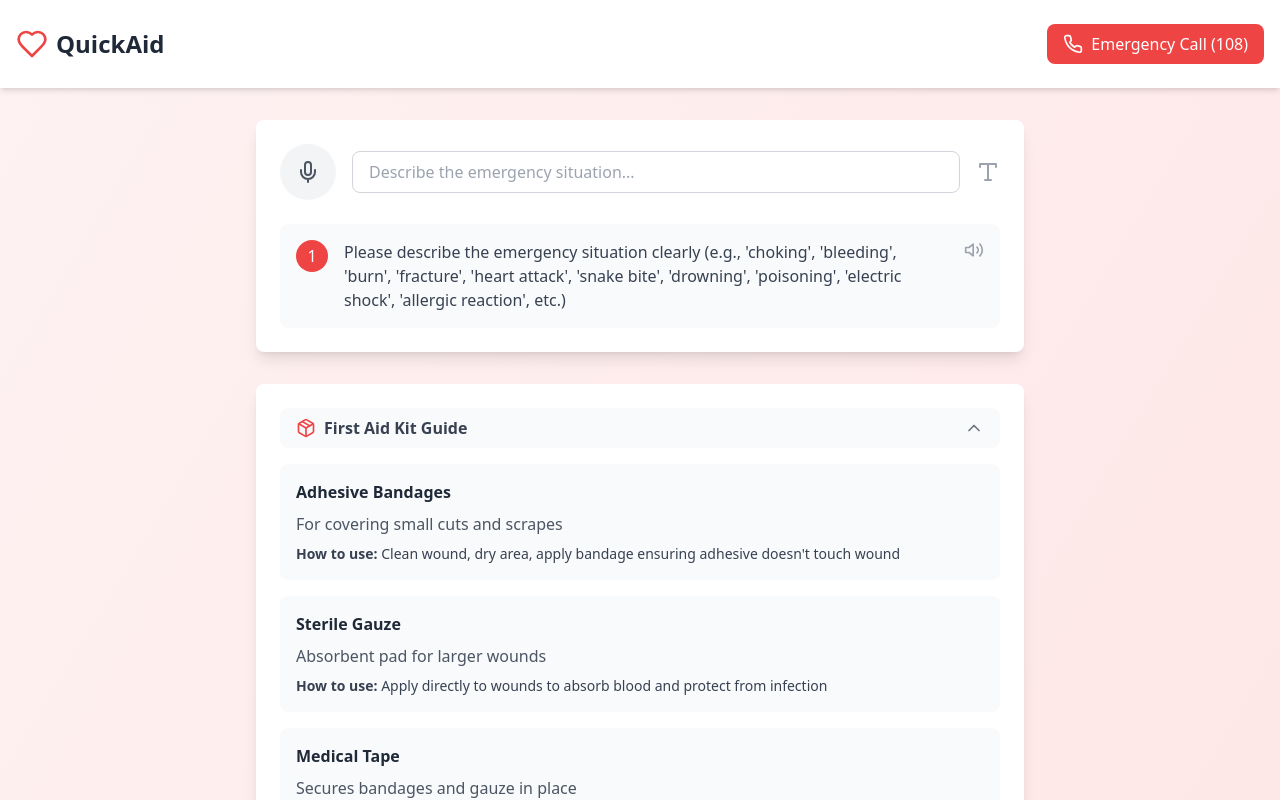
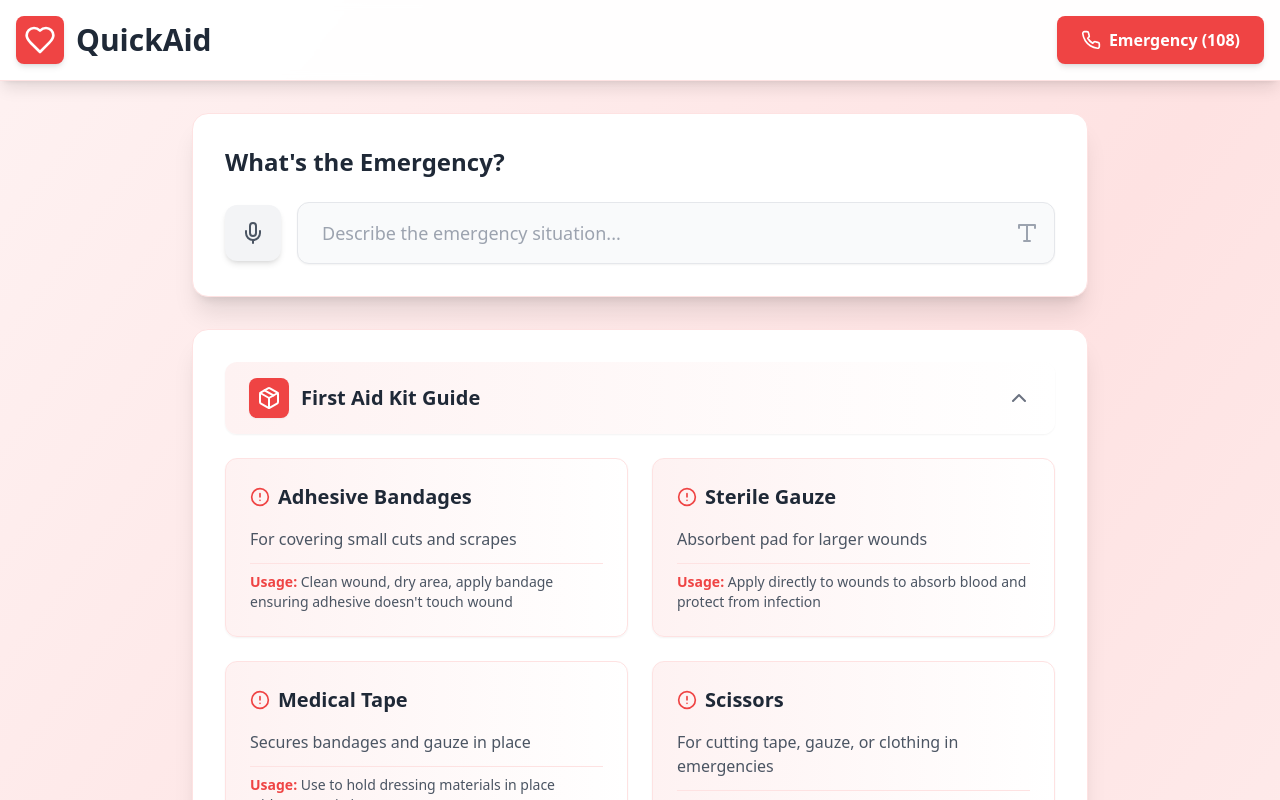
Before and after one commit to nisargpatel7042lva/QuickAid, a React (Vite) app: page / in a window 1280 px wide. Both pictures are taken after a click on the button "First Aid Kit Guide". Shown: the top 800 px of the page. Built offline with nearby package versions, Linux system fonts and the light colour scheme.

Commit message:
add fuse.js dependency and update type definitions for React

```diff
--- a/package.json
+++ b/package.json
@@ -11,6 +11,7 @@
   },
   "dependencies": {
     "@google-cloud/translate": "^8.0.2",
+    "fuse.js": "^7.0.0",
     "lucide-react": "^0.344.0",
     "react": "^18.3.1",
     "react-dom": "^18.3.1",
@@ -19,9 +20,8 @@
   },
   "devDependencies": {
     "@eslint/js": "^9.9.1",
-    "@types/react": "^18.3.18",
-    "@types/react-dom": "^18.3.5",
-    "@types/react-speech-recognition": "^3.9.6",
+    "@types/react": "^18.3.5",
+    "@types/react-dom": "^18.3.0",
     "@types/regenerator-runtime": "^0.13.5",
     "@vitejs/plugin-react": "^4.3.1",
     "autoprefixer": "^10.4.18",
--- a/src/App.tsx
+++ b/src/App.tsx
@@ -1,16 +1,44 @@
-import { useState, useEffect } from 'react';
-import { Heart, Mic, Phone, Type, Volume2, Package, ChevronDown, HeartPulse as Pulse } from 'lucide-react';
+import { useState, useEffect, useRef } from 'react';
+import { Heart, Mic, Phone, Type, Volume2, Package, ChevronDown, Youtube, PlayCircle, AlertCircle } from 'lucide-react';
 import 'regenerator-runtime/runtime';
 import SpeechRecognition, { useSpeechRecognition } from 'react-speech-recognition';
+import Fuse from 'fuse.js';
 
 function App() {
   const [inputText, setInputText] = useState('');
   const [isListening, setIsListening] = useState(false);
   const [showFirstAidKit, setShowFirstAidKit] = useState(false);
+  const [showSuggestions, setShowSuggestions] = useState(false);
+  const [suggestions, setSuggestions] = useState<string[]>([]);
   const { transcript, resetTranscript } = useSpeechRecognition();
+  const inputRef = useRef<HTMLInputElement>(null);
+  const fuseRef = useRef<Fuse<string>>();
+
+  const emergencyVideos = {
+    choking: "https://www.youtube.com/watch?v=PA9hpOnvtCk",
+    bleeding: "https://www.youtube.com/watch?v=NxO5LvgqZe0",
+    burns: "https://www.youtube.com/watch?v=EaJmzB8YgS0",
+    fracture: "https://www.youtube.com/watch?v=PnZgZK3T4Bk",
+    heartAttack: "https://www.youtube.com/watch?v=gDwt7dD3awc",
+    snakeBite: "https://www.youtube.com/watch?v=O4KkwuL9JJw",
+    heatstroke: "https://www.youtube.com/watch?v=vON9sC6Fgb0",
+    seizure: "https://www.youtube.com/watch?v=ZPls_oCE-QE",
+    drowning: "https://www.youtube.com/watch?v=GJxiIPXlOlE",
+    poisoning: "https://www.youtube.com/watch?v=KHU9bNS7q6c",
+    electricShock: "https://www.youtube.com/watch?v=hLJJvmX0YZ0",
+    allergicReaction: "https://www.youtube.com/watch?v=v7J9bfqhRBk",
+    nosebleed: "https://www.youtube.com/watch?v=MmQWR_qIXhc",
+    sprain: "https://www.youtube.com/watch?v=gNn6Xm5iK0Q",
+    eyeInjury: "https://www.youtube.com/watch?v=AdRHG-Z_hXw",
+    diabeticEmergency: "https://www.youtube.com/watch?v=TL8A4HtREWo",
+    concussion: "https://www.youtube.com/watch?v=RH3YxAYJBk4",
+    asthmaAttack: "https://www.youtube.com/watch?v=JE7ZtRTEP64",
+    toothache: "https://www.youtube.com/watch?v=8YwXJR-9KRs",
+    hypothermia: "https://www.youtube.com/watch?v=Kk7LBe3_dLU",
+    panic: "https://www.youtube.com/watch?v=8LdVw7JxqPE"
+  };
 
   const emergencyInstructions = {
-
     choking: [
       "Stand behind the person and lean them forward slightly",
       "Give 5 sharp blows between their shoulder blades",
@@ -277,17 +305,61 @@ function App() {
   };
 
   useEffect(() => {
+    const searchOptions = {
+      includeScore: true,
+      threshold: 0.4,
+      keys: ['name']
+    };
+
+    const searchItems = Object.keys(emergencyInstructions).map(key => ({
+      name: key.toLowerCase().replace(/([A-Z])/g, ' $1').trim()
+    }));
+
+    fuseRef.current = new Fuse(searchItems, searchOptions);
+  }, []);
+
+  useEffect(() => {
     if (transcript) {
       setInputText(transcript);
+      SpeechRecognition.stopListening();
+      setIsListening(false);
     }
   }, [transcript]);
+
+  useEffect(() => {
+    if (inputText.length > 0 && fuseRef.current) {
+      const results = fuseRef.current.search(inputText.toLowerCase());
+
+      const filteredSuggestions = results.map(result =>
+        Object.keys(emergencyInstructions).find(key =>
+          key.toLowerCase().replace(/([A-Z])/g, ' $1').trim() === result.item.name
+        )
+      ).filter((key): key is string => key !== undefined);
+
+      setSuggestions(filteredSuggestions);
+      setShowSuggestions(filteredSuggestions.length > 0);
+    } else {
+      setShowSuggestions(false);
+    }
+  }, [inputText]);
+
+  useEffect(() => {
+    function handleClickOutside(event: MouseEvent) {
+      if (inputRef.current && !inputRef.current.contains(event.target as Node)) {
+        setShowSuggestions(false);
+      }
+    }
+
+    document.addEventListener('mousedown', handleClickOutside);
+    return () => document.removeEventListener('mousedown', handleClickOutside);
+  }, []);
 
   const handleMicClick = () => {
     if (isListening) {
       SpeechRecognition.stopListening();
     } else {
       resetTranscript();
-      SpeechRecognition.startListening({ continuous: true });
+      SpeechRecognition.startListening({ continuous: false });
     }
     setIsListening(!isListening);
   };
@@ -296,111 +368,172 @@ function App() {
     window.location.href = 'tel:108';
   };
 
+  const handleSuggestionClick = (suggestion: string) => {
+    setInputText(suggestion);
+    setShowSuggestions(false);
+    if (inputRef.current) {
+      inputRef.current.focus();
+    }
+  };
+
   const getInstructions = (input: string) => {
-    const lowercaseInput = input.toLowerCase();
-    if (lowercaseInput.includes('chok')) return emergencyInstructions.choking;
-    if (lowercaseInput.includes('bleed')) return emergencyInstructions.bleeding;
-    if (lowercaseInput.includes('burn')) return emergencyInstructions.burns;
-    if (lowercaseInput.includes('fracture')) return emergencyInstructions.fracture;
-    if (lowercaseInput.includes('heart') || lowercaseInput.includes('chest pain')) return emergencyInstructions.heartAttack;
-    if (lowercaseInput.includes('snake')) return emergencyInstructions.snakeBite;
-    if (lowercaseInput.includes('heat') || lowercaseInput.includes('stroke')) return emergencyInstructions.heatstroke;
-    if (lowercaseInput.includes('seizure')) return emergencyInstructions.seizure;
-    if (lowercaseInput.includes('drown')) return emergencyInstructions.drowning;
-    if (lowercaseInput.includes('poison')) return emergencyInstructions.poisoning;
-    if (lowercaseInput.includes('electric')) return emergencyInstructions.electricShock;
-    if (lowercaseInput.includes('allerg')) return emergencyInstructions.allergicReaction;
-    if (lowercaseInput.includes('nose') && lowercaseInput.includes('bleed')) return emergencyInstructions.nosebleed;
-    if (lowercaseInput.includes('sprain')) return emergencyInstructions.sprain;
-    if (lowercaseInput.includes('eye')) return emergencyInstructions.eyeInjury;
-    if (lowercaseInput.includes('diabet')) return emergencyInstructions.diabeticEmergency;
-    if (lowercaseInput.includes('concuss')) return emergencyInstructions.concussion;
-    if (lowercaseInput.includes('asthma')) return emergencyInstructions.asthmaAttack;
-    if (lowercaseInput.includes('tooth')) return emergencyInstructions.toothache;
-    if (lowercaseInput.includes('hypothermia')) return emergencyInstructions.hypothermia;
-    if (lowercaseInput.includes('panic')) return emergencyInstructions.panic;
-    return ["Please describe the emergency situation clearly (e.g., 'choking', 'bleeding', 'burn', 'fracture', 'heart attack', 'snake bite', 'drowning', 'poisoning', 'electric shock', 'allergic reaction', etc.)"];
+    if (!input) return { instructions: [], videoUrl: null };
+
+    const normalizedInput = input.toLowerCase();
+
+    if (fuseRef.current) {
+      const results = fuseRef.current.search(normalizedInput);
+      if (results.length > 0) {
+        const matchedKey = Object.keys(emergencyInstructions).find(key =>
+          key.toLowerCase().replace(/([A-Z])/g, ' $1').trim() === results[0].item.name
+        );
+
+        if (matchedKey) {
+          return {
+            instructions: emergencyInstructions[matchedKey],
+            videoUrl: emergencyVideos[matchedKey]
+          };
+        }
+      }
+    }
+
+    return {
+      instructions: ["Please describe the emergency situation clearly (e.g., 'choking', 'bleeding', 'burn', etc.)"],
+      videoUrl: null
+    };
+  };
+
+  const { instructions, videoUrl } = getInstructions(inputText);
+
+  const formatSuggestionText = (text: string) => {
+    return text.replace(/([A-Z])/g, ' $1').trim();
   };
 
   return (
-    <div className="min-h-screen bg-gradient-to-br from-red-50 to-red-100">
-      <header className="bg-white shadow-md">
-        <div className="container mx-auto px-4 py-6">
+    <div className="min-h-screen bg-gradient-to-br from-red-50 via-red-100 to-red-50">
+      <header className="bg-white/95 backdrop-blur-sm shadow-lg sticky top-0 z-50 border-b border-red-100">
+        <div className="container mx-auto px-4 py-4">
           <div className="flex items-center justify-between">
-            <div className="flex items-center space-x-2">
-              <Heart className="h-8 w-8 text-red-500" />
-              <h1 className="text-2xl font-bold text-gray-800">QuickAid</h1>
+            <div className="flex items-center space-x-3">
+              <div className="bg-red-500 p-2 rounded-lg shadow-md">
+                <Heart className="h-8 w-8 text-white" />
+              </div>
+              <h1 className="text-3xl font-bold text-gray-800">QuickAid</h1>
             </div>
             <button
-              onClick={() => handleEmergencyCall()}
-              className="flex items-center space-x-2 bg-red-500 text-white px-4 py-2 rounded-lg hover:bg-red-600 transition-colors"
+              onClick={handleEmergencyCall}
+              className="flex items-center space-x-2 bg-red-500 text-white px-6 py-3 rounded-lg hover:bg-red-600 transition-all transform hover:scale-105 shadow-md"
             >
               <Phone className="h-5 w-5" />
-              <span>Emergency Call (108)</span>
+              <span className="font-semibold">Emergency (108)</span>
             </button>
           </div>
         </div>
       </header>
 
       <main className="container mx-auto px-4 py-8">
-        <div className="max-w-3xl mx-auto">
-          <div className="bg-white rounded-lg shadow-lg p-6 mb-8">
-            <div className="flex items-center space-x-4 mb-6">
+        <div className="max-w-4xl mx-auto space-y-8">
+          <div className="bg-white rounded-2xl shadow-xl p-8 border border-red-100">
+            <h2 className="text-2xl font-bold text-gray-800 mb-6">What's the Emergency?</h2>
+            <div className="flex items-center space-x-4">
               <button
                 onClick={handleMicClick}
-                className={`p-4 rounded-full ${
-                  isListening ? 'bg-red-500 text-white' : 'bg-gray-100 text-gray-600'
-                } hover:bg-red-600 hover:text-white transition-colors`}
+                className={`p-4 rounded-xl ${
+                  isListening ? 'bg-red-500 text-white animate-pulse' : 'bg-gray-100 text-gray-600'
+                } hover:bg-red-600 hover:text-white transition-all transform hover:scale-105 shadow-md`}
               >
                 <Mic className="h-6 w-6" />
               </button>
-              <div className="flex-1">
+              <div className="flex-1 relative" ref={inputRef}>
                 <input
                   type="text"
                   value={inputText}
                   onChange={(e) => setInputText(e.target.value)}
                   placeholder="Describe the emergency situation..."
-                  className="w-full px-4 py-2 border border-gray-300 rounded-lg focus:ring-2 focus:ring-red-500 focus:border-transparent"
+                  className="w-full px-6 py-4 bg-gray-50 border border-gray-200 rounded-xl focus:ring-2 focus:ring-red-500 focus:border-transparent shadow-sm text-lg"
                 />
+                <Type className="absolute right-4 top-1/2 transform -translate-y-1/2 h-6 w-6 text-gray-400" />
+
+                {showSuggestions && (
+                  <div className="absolute w-full mt-2 bg-white border border-gray-200 rounded-xl shadow-lg z-50 max-h-60 overflow-y-auto">
+                    {suggestions.map((suggestion, index) => (
+                      <button
+                        key={index}
+                        onClick={() => handleSuggestionClick(suggestion)}
+                        className="w-full px-6 py-3 text-left hover:bg-red-50 transition-colors text-gray-700 flex items-center space-x-2"
+                      >
+                        <Type className="h-4 w-4 text-red-500" />
+                        <span>{formatSuggestionText(suggestion)}</span>
+                      </button>
+                    ))}
                   </div>
-              <Type className="h-6 w-6 text-gray-400" />
+                )}
+              </div>
+            </div>
           </div>
 
+          {inputText && (
+            <div className="bg-white rounded-2xl shadow-xl p-8 border border-red-100">
+              <div className="flex items-center justify-between mb-6">
+                <h2 className="text-2xl font-bold text-gray-800">Emergency Instructions</h2>
+                {videoUrl && (
+                  <a
+                    href={videoUrl}
+                    target="_blank"
+                    rel="noopener noreferrer"
+                    className="flex items-center space-x-2 bg-red-500 text-white px-4 py-2 rounded-lg hover:bg-red-600 transition-all transform hover:scale-105 shadow-md"
+                  >
+                    <PlayCircle className="h-5 w-5" />
+                    <span>Watch Tutorial</span>
+                  </a>
+                )}
+              </div>
               <div className="space-y-4">
-              {getInstructions(inputText).map((instruction, index) => (
+                {instructions.map((instruction, index) => (
                   <div
                     key={index}
-                  className="flex items-start space-x-4 p-4 bg-gray-50 rounded-lg"
+                    className="flex items-start space-x-4 p-6 bg-gradient-to-r from-red-50 to-white rounded-xl border border-red-100 shadow-sm hover:shadow-md transition-all"
                   >
-                  <div className="flex-shrink-0 w-8 h-8 bg-red-500 text-white rounded-full flex items-center justify-center">
+                    <div className="flex-shrink-0 w-10 h-10 bg-red-500 text-white rounded-xl flex items-center justify-center font-bold text-lg shadow-sm">
                       {index + 1}
                     </div>
-                  <p className="flex-1 text-gray-700">{instruction}</p>
-                  <Volume2 className="h-5 w-5 text-gray-400 cursor-pointer hover:text-red-500" />
+                    <div className="flex-1">
+                      <p className="text-gray-700 text-lg leading-relaxed">{instruction}</p>
+                    </div>
                   </div>
                 ))}
               </div>
             </div>
+          )}
 
-          <div className="bg-white rounded-lg shadow-lg p-6 mb-8">
+          <div className="bg-white rounded-2xl shadow-xl p-8 border border-red-100">
             <button
               onClick={() => setShowFirstAidKit(!showFirstAidKit)}
-              className="w-full flex items-center justify-between px-4 py-2 bg-gray-50 rounded-lg hover:bg-gray-100 transition-colors"
+              className="w-full flex items-center justify-between px-6 py-4 bg-gradient-to-r from-red-50 to-white rounded-xl hover:from-red-100 transition-all shadow-sm"
             >
-              <div className="flex items-center space-x-2">
-                <Package className="h-5 w-5 text-red-500" />
-                <span className="font-semibold text-gray-700">First Aid Kit Guide</span>
+              <div className="flex items-center space-x-3">
+                <div className="bg-red-500 p-2 rounded-lg shadow-sm">
+                  <Package className="h-6 w-6 text-white" />
                 </div>
-              <ChevronDown className={`h-5 w-5 text-gray-500 transform transition-transform ${showFirstAidKit ? 'rotate-180' : ''}`} />
+                <span className="text-xl font-bold text-gray-800">First Aid Kit Guide</span>
+              </div>
+              <ChevronDown className={`h-6 w-6 text-gray-500 transform transition-transform ${showFirstAidKit ? 'rotate-180' : ''}`} />
             </button>
 
             {showFirstAidKit && (
-              <div className="mt-4 space-y-4">
+              <div className="mt-6 grid gap-6 md:grid-cols-2">
                 {Object.entries(firstAidKit).map(([item, info]) => (
-                  <div key={item} className="p-4 bg-gray-50 rounded-lg">
-                    <h3 className="font-semibold text-gray-800 mb-2">{item}</h3>
-                    <p className="text-gray-600 mb-2">{info.description}</p>
-                    <p className="text-gray-700 text-sm"><strong>How to use:</strong> {info.usage}</p>
+                  <div key={item} className="p-6 bg-gradient-to-r from-red-50 to-white rounded-xl border border-red-100 shadow-sm hover:shadow-md transition-all">
+                    <h3 className="text-xl font-bold text-gray-800 mb-4 flex items-center space-x-2">
+                      <AlertCircle className="h-5 w-5 text-red-500" />
+                      <span>{item}</span>
+                    </h3>
+                    <div className="space-y-3 text-gray-600">
+                      <p className="font-medium">{info.description}</p>
+                      <p className="text-sm border-t border-red-100 pt-2">
+                        <strong className="text-red-500">Usage:</strong> {info.usage}
+                      </p>
+                    </div>
                   </div>
                 ))}
               </div>
```
Also changed, not shown: 1 other file (tests, documents, lock files or other folders). Lines whose indentation alone changed are shown as unchanged.
